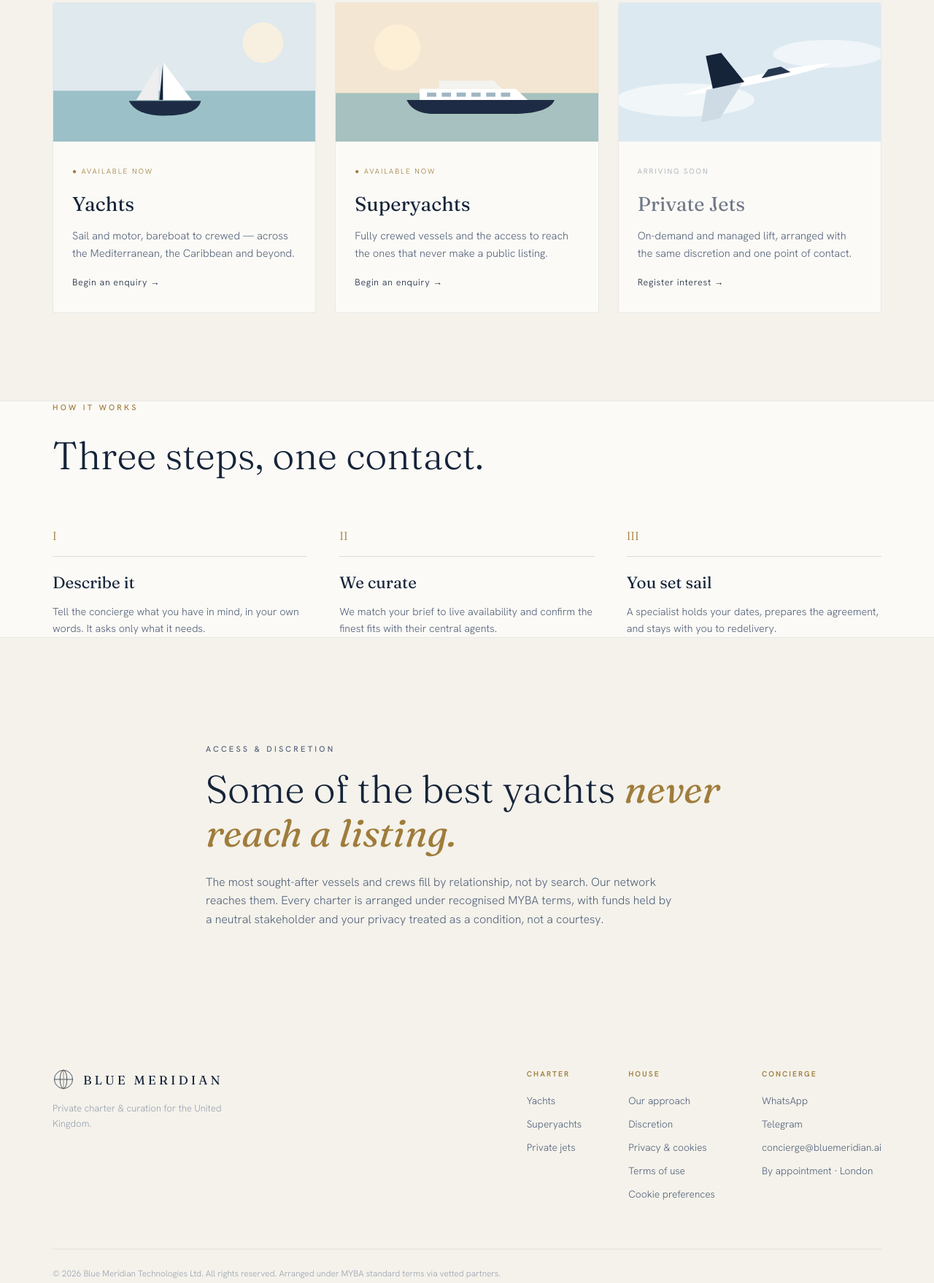
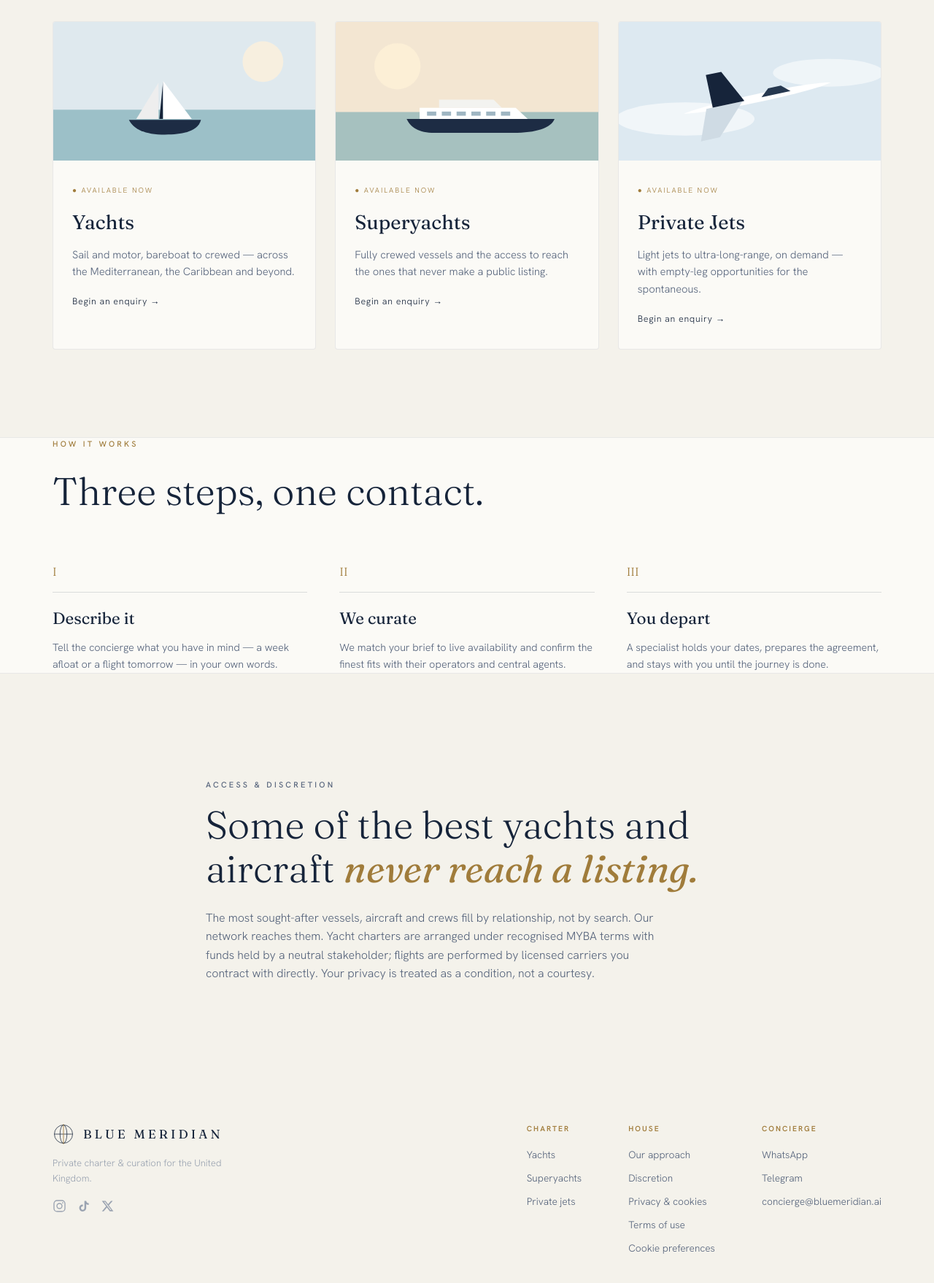
Before and after one commit to ali8082ventures/bluemeridian-site, a plain HTML site: page index.html in a window 1280 px wide. Shown: the part 1571-3329 px from the top of the page at 73% size. Drawn offline with Linux system fonts and the light colour scheme.

Commit message:
Update index.html

```diff
--- a/index.html
+++ b/index.html
@@ -400,7 +400,7 @@
   <div class="wrap lead">
     <p class="eyebrow">A different way to charter</p>
     <h2>Most charter begins with a thousand listings. <em>Ours begins with a sentence.</em></h2>
-    <p>Tell our concierge what the week should feel like — where, when, who's aboard, the mood you're after. It returns a short, considered shortlist rather than a catalogue, drawn from a vetted network of fleets and central agents, with every charter arranged under recognised MYBA terms.</p>
+    <p>Tell our concierge what the trip should be — where, when, who's travelling, the mood you're after. By sea or by air, it returns a short, considered shortlist rather than a catalogue, drawn from a vetted network of fleets, operators and central agents. Every yacht charter is arranged under recognised MYBA terms; every flight is performed by a licensed carrier.</p>
   </div>
 </section>
 
@@ -409,7 +409,7 @@
     <p class="eyebrow">What we charter</p>
     <h2 class="serif" style="font-weight:300;font-size:clamp(2rem,4.6vw,3.3rem);margin-top:14px">The collection</h2>
     <div class="cards">
-      <div class="card">
+      <div class="card" data-brief="A week's sailing in the Mediterranean this summer, " style="cursor:pointer">
         <div class="img">
           <svg viewBox="0 0 600 300" preserveAspectRatio="xMidYMid slice"><rect width="600" height="300" fill="#dfe9ee"/><rect y="190" width="600" height="110" fill="#9cc0c8"/><circle cx="470" cy="86" r="44" fill="#f7efdf"/><g transform="translate(250,120)"><path d="M-4,90 L4,90 L4,8 Z" fill="#16243A"/><path d="M4,8 L4,90 L66,90 Z" fill="#fff"/><path d="M-6,12 L-54,90 L-6,90 Z" fill="#eee"/><path d="M-70,92 L86,92 C80,114 54,124 8,124 C-36,124 -60,112 -70,92 Z" fill="#1d2c44"/></g></svg>
         </div>
@@ -420,7 +420,7 @@
           <div class="go">Begin an enquiry →</div>
         </div>
       </div>
-      <div class="card">
+      <div class="card" data-brief="A crewed superyacht for 10 guests, " style="cursor:pointer">
         <div class="img">
           <svg viewBox="0 0 600 300" preserveAspectRatio="xMidYMid slice"><rect width="600" height="300" fill="#f3e6d2"/><rect y="195" width="600" height="105" fill="#a6c1bf"/><circle cx="150" cy="96" r="50" fill="#fcefd6"/><g transform="translate(170,150)"><path d="M0,60 L320,60 C312,80 280,90 230,90 L60,90 C26,90 8,78 0,60 Z" fill="#1d2c44"/><path d="M28,60 L28,36 L236,36 L262,60 Z" fill="#fff"/><path d="M70,36 L70,18 L188,18 L206,36 Z" fill="#f3f3f0"/><g fill="#9fb6c2"><rect x="44" y="44" width="20" height="9"/><rect x="76" y="44" width="20" height="9"/><rect x="108" y="44" width="20" height="9"/><rect x="140" y="44" width="20" height="9"/><rect x="172" y="44" width="20" height="9"/><rect x="204" y="44" width="20" height="9"/></g></g></svg>
         </div>
@@ -431,15 +431,15 @@
           <div class="go">Begin an enquiry →</div>
         </div>
       </div>
-      <div class="card soon">
+      <div class="card" data-brief="A jet from London to " style="cursor:pointer">
         <div class="img">
           <svg viewBox="0 0 600 300" preserveAspectRatio="xMidYMid slice"><rect width="600" height="300" fill="#dde9f1"/><ellipse cx="160" cy="210" rx="150" ry="36" fill="#fff" opacity=".6"/><ellipse cx="470" cy="110" rx="120" ry="30" fill="#fff" opacity=".55"/><g transform="translate(300,150) rotate(-12)"><path d="M-150,18 C-80,6 130,6 175,18 C130,30 -80,30 -150,18 Z" fill="#fff"/><path d="M-100,18 L-20,18 L-84,84 L-126,84 Z" fill="#cfdbe4"/><path d="M-86,18 L-16,18 L-52,-54 L-86,-54 Z" fill="#16243A"/><path d="M22,18 L86,18 L68,2 L40,2 Z" fill="#26384f"/></g></svg>
         </div>
         <div class="body">
-          <span class="status soon">Arriving soon</span>
+          <span class="status live">● Available now</span>
           <h3>Private Jets</h3>
-          <p>On-demand and managed lift, arranged with the same discretion and one point of contact.</p>
-          <div class="go">Register interest →</div>
+          <p>Light jets to ultra-long-range, on demand — with empty-leg opportunities for the spontaneous.</p>
+          <div class="go">Begin an enquiry →</div>
         </div>
       </div>
     </div>
@@ -451,9 +451,9 @@
     <p class="eyebrow">How it works</p>
     <h2 class="serif" style="font-weight:300;font-size:clamp(2rem,4.6vw,3.3rem);margin-top:14px">Three steps, one contact.</h2>
     <div class="steps">
-      <div class="step"><div class="num">I</div><h4>Describe it</h4><p>Tell the concierge what you have in mind, in your own words. It asks only what it needs.</p></div>
-      <div class="step"><div class="num">II</div><h4>We curate</h4><p>We match your brief to live availability and confirm the finest fits with their central agents.</p></div>
-      <div class="step"><div class="num">III</div><h4>You set sail</h4><p>A specialist holds your dates, prepares the agreement, and stays with you to redelivery.</p></div>
+      <div class="step"><div class="num">I</div><h4>Describe it</h4><p>Tell the concierge what you have in mind — a week afloat or a flight tomorrow — in your own words.</p></div>
+      <div class="step"><div class="num">II</div><h4>We curate</h4><p>We match your brief to live availability and confirm the finest fits with their operators and central agents.</p></div>
+      <div class="step"><div class="num">III</div><h4>You depart</h4><p>A specialist holds your dates, prepares the agreement, and stays with you until the journey is done.</p></div>
     </div>
   </div>
 </section>
@@ -461,8 +461,8 @@
 <section class="block" id="access">
   <div class="wrap lead">
     <p class="eyebrow">Access &amp; discretion</p>
-    <h2>Some of the best yachts <em>never reach a listing.</em></h2>
-    <p>The most sought-after vessels and crews fill by relationship, not by search. Our network reaches them. Every charter is arranged under recognised MYBA terms, with funds held by a neutral stakeholder and your privacy treated as a condition, not a courtesy.</p>
+    <h2>Some of the best yachts and aircraft <em>never reach a listing.</em></h2>
+    <p>The most sought-after vessels, aircraft and crews fill by relationship, not by search. Our network reaches them. Yacht charters are arranged under recognised MYBA terms with funds held by a neutral stakeholder; flights are performed by licensed carriers you contract with directly. Your privacy is treated as a condition, not a courtesy.</p>
   </div>
 </section>
 
@@ -478,11 +478,22 @@
           <span>BLUE MERIDIAN</span>
         </a>
         <p style="color:#9aa3b1;font-size:.82rem;margin-top:14px;max-width:260px">Private charter &amp; curation for the United Kingdom.</p>
+        <div style="display:flex;gap:14px;margin-top:18px">
+          <a href="https://instagram.com/PLACEHOLDER" target="_blank" rel="noopener" aria-label="Instagram" style="color:#9aa3b1;display:inline-flex" onmouseover="this.style.color='var(--gold)'" onmouseout="this.style.color='#9aa3b1'">
+            <svg width="19" height="19" viewBox="0 0 24 24" fill="none" stroke="currentColor" stroke-width="1.7"><rect x="2.5" y="2.5" width="19" height="19" rx="5.5"/><circle cx="12" cy="12" r="4.4"/><circle cx="17.6" cy="6.4" r="1.15" fill="currentColor" stroke="none"/></svg>
+          </a>
+          <a href="https://tiktok.com/@PLACEHOLDER" target="_blank" rel="noopener" aria-label="TikTok" style="color:#9aa3b1;display:inline-flex" onmouseover="this.style.color='var(--gold)'" onmouseout="this.style.color='#9aa3b1'">
+            <svg width="19" height="19" viewBox="0 0 24 24" fill="currentColor"><path d="M16.6 3c.4 2.2 1.9 3.9 4.4 4.1v3c-1.7 0-3.2-.5-4.4-1.4v6.6c0 3.6-2.6 6.2-6.1 6.2A6 6 0 0 1 4.5 15.5c0-3.4 2.7-6 6.3-5.9v3.1c-1.8-.2-3.2.9-3.2 2.8 0 1.7 1.3 3 2.9 3 1.8 0 3-1.3 3-3.3V3h3.1z"/></svg>
+          </a>
+          <a href="https://x.com/PLACEHOLDER" target="_blank" rel="noopener" aria-label="X" style="color:#9aa3b1;display:inline-flex" onmouseover="this.style.color='var(--gold)'" onmouseout="this.style.color='#9aa3b1'">
+            <svg width="19" height="19" viewBox="0 0 24 24" fill="currentColor"><path d="M17.8 3h3.1l-6.8 7.8L22 21h-6.3l-4.9-6.4L5.2 21H2.1l7.3-8.3L2 3h6.4l4.4 5.9L17.8 3zm-1.1 16.1h1.7L7.5 4.8H5.7l11 14.3z"/></svg>
+          </a>
+        </div>
       </div>
       <div class="f-cols">
         <div class="f-col"><h5>Charter</h5><a href="#collection">Yachts</a><a href="#collection">Superyachts</a><a href="#collection">Private jets</a></div>
         <div class="f-col"><h5>House</h5><a href="#">Our approach</a><a href="#access">Discretion</a><a href="/privacy.html">Privacy &amp; cookies</a><a href="/terms.html">Terms of use</a><a href="#" id="bmCookiePrefs">Cookie preferences</a></div>
-        <div class="f-col"><h5>Concierge</h5><a href="https://wa.me/PLACEHOLDER" target="_blank" rel="noopener">WhatsApp</a><a href="https://t.me/PLACEHOLDER" target="_blank" rel="noopener">Telegram</a><a href="#">concierge@bluemeridian.ai</a><a href="#">By appointment · London</a></div>
+        <div class="f-col"><h5>Concierge</h5><a href="https://wa.me/PLACEHOLDER" target="_blank" rel="noopener">WhatsApp</a><a href="https://t.me/PLACEHOLDER" target="_blank" rel="noopener">Telegram</a><a href="#">concierge@bluemeridian.ai</a></div>
       </div>
     </div>
     <div class="f-bottom" style="flex-direction:column;gap:8px;align-items:flex-start">
@@ -524,6 +535,13 @@
 
   // concierge
   const brief=document.getElementById('brief'),thread=document.getElementById('thread');
+  document.querySelectorAll('.card[data-brief]').forEach(function(c){
+    c.addEventListener('click',function(){
+      brief.value=c.dataset.brief;
+      brief.scrollIntoView({behavior:'smooth',block:'center'});
+      setTimeout(function(){brief.focus();brief.setSelectionRange(brief.value.length,brief.value.length);},450);
+    });
+  });
   const HINTS=['A week on the Amalfi Coast in August, eight guests, with a chef…','A jet from Farnborough to Nice tomorrow morning, six passengers…','Sailing the Cyclades in July, two cabins, easy pace…','London to Mykonos on Friday, returning Monday, four of us…'];
   let hi=0;setInterval(()=>{if(document.activeElement!==brief&&!brief.value){hi=(hi+1)%HINTS.length;brief.placeholder=HINTS[hi];}},4800);
   function bub(html,cls){const d=document.createElement('div');d.className=cls;d.innerHTML=html;thread.appendChild(d);return d;}
```
